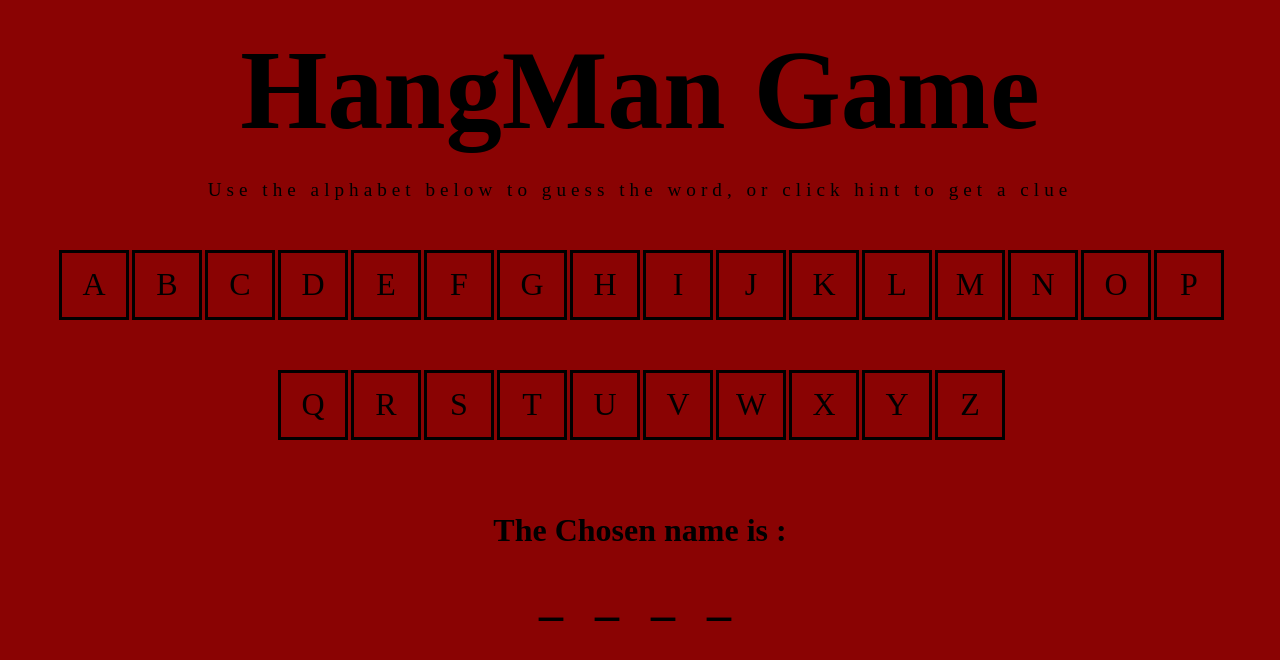
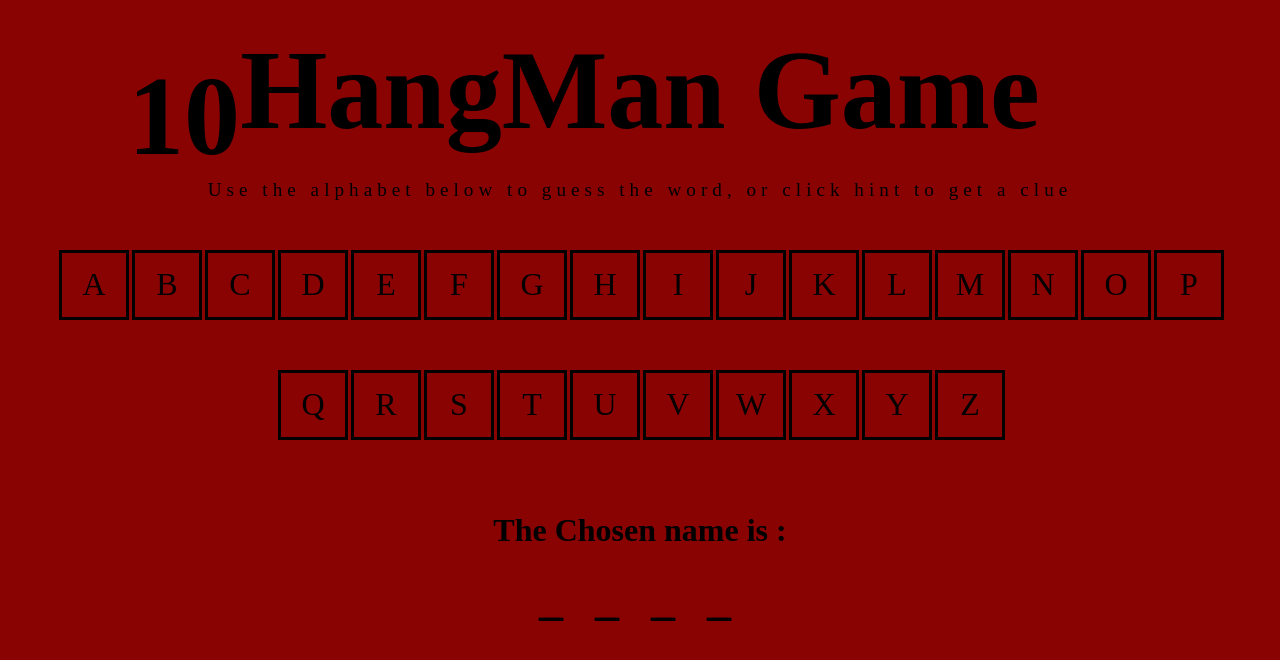
Before and after one commit to Ali-A-Koye/hangman_react_js, a React (Create React App) app in the folder hangman/: page / in a window 1280 px wide. Shown: the top 660 px of the page. Built offline with nearby package versions, Linux system fonts and the light colour scheme; a web font is replaced by a local one.

Commit message:
Counter Added for Mistakes and Back to Dashboard when Game Lost

```diff
--- a/hangman/src/App.css
+++ b/hangman/src/App.css
@@ -99,3 +99,10 @@ p{
   font-size: 3rem;
   letter-spacing: 10px;
 }
+
+#counter{
+  text-align: left;
+  position: absolute;
+  top: 7%;
+  left: 10%;
+}
--- a/hangman/src/components/game.jsx
+++ b/hangman/src/components/game.jsx
@@ -1,15 +1,30 @@
-import React from 'react';
+import React, { useState } from 'react';
 import Letters from './letters';
+import Dashboard from './dashboard';
 
-function game() {
+function Game() {
+
+
+    const [isEnded, setIsEnded] = useState(false);
+
+    function endGame() {
+        setIsEnded(true);
+    }
+
+    let gameEnded;
+    if (!isEnded) {
+        gameEnded =
+            <div>
+                <h1>HangMan Game</h1> <p>Use the alphabet below to guess the word, or click hint to get a clue
+                </p>  <Letters endGame={endGame} /></div>;
+    } else {
+        gameEnded = <Dashboard />;
+    }
     return (
         <div>
-            <h1>HangMan Game</h1>
-            <p>Use the alphabet below to guess the word, or click hint to get a clue</p>
-
-            <Letters />
+            {gameEnded}
         </div>
     );
 }
 
-export default game;
+export default Game;
--- a/hangman/src/components/letters.jsx
+++ b/hangman/src/components/letters.jsx
@@ -14,6 +14,7 @@ function Letters(props) {
     const [pickedName, setPickedName] = useState("ALIA");
     const HiddenName = (pickedName.split("").map(el => "_").join(""));
     const [NameGenerated, SetNameGenerated] = useState(HiddenName);
+    let [Counter, SetCounter] = useState(10);
 
     for (let i = 'a'.charCodeAt(0); i <= 'z'.charCodeAt(0); i++) {
         letters.push(String.fromCharCode(i));
@@ -27,12 +28,17 @@ function Letters(props) {
             newString[index] = pickedName[index];
             SetNameGenerated(newString.join(""))
         } else {
-            alert("error");
+            if (Counter === 1) {
+                props.endGame();
+            } else {
+                SetCounter(Counter - 1);
+            }
         }
 
     }
     return (
         <div>
+            <h1 id="counter">{Counter}</h1>
             {letters.map((value, index) => {
                 return <button key={index}
                     onClick={((e) => clickedLetter(e, value.toUpperCase()))} class="letters">{value.toUpperCase()}</button>
```
